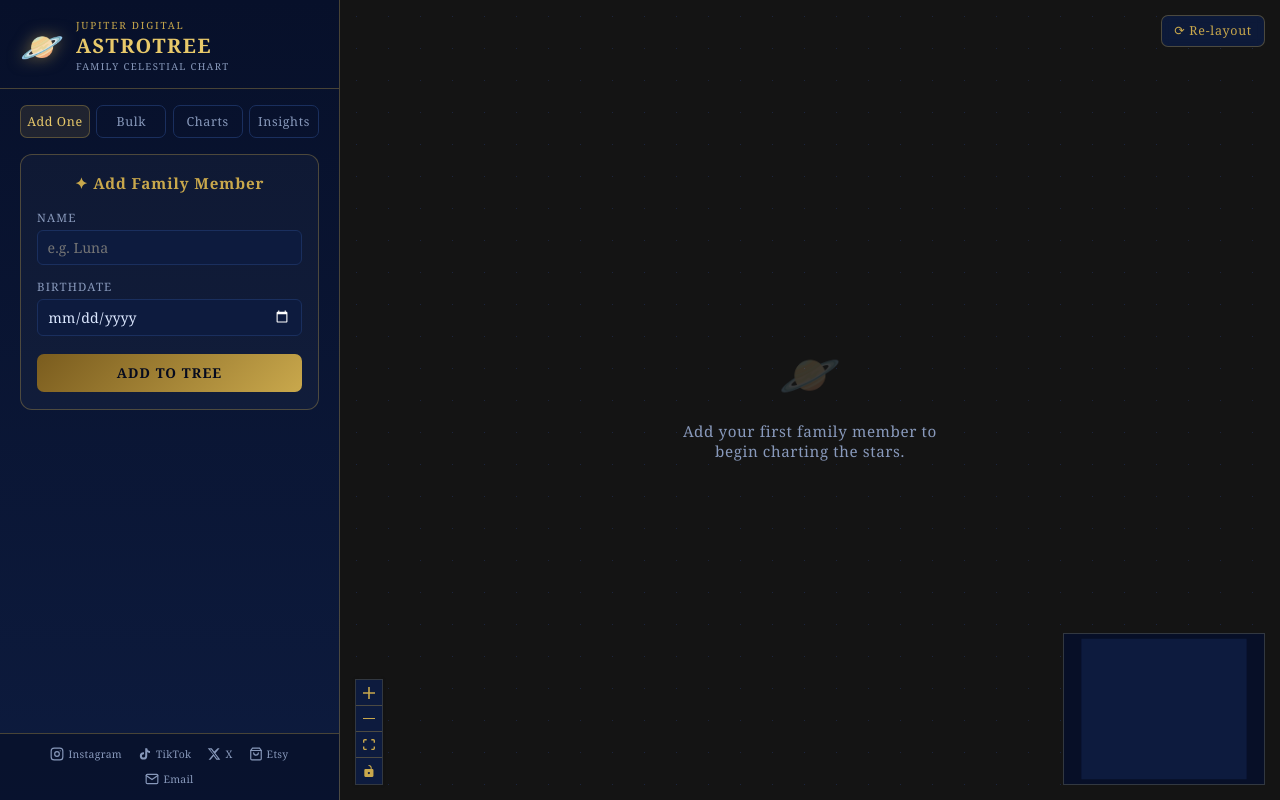
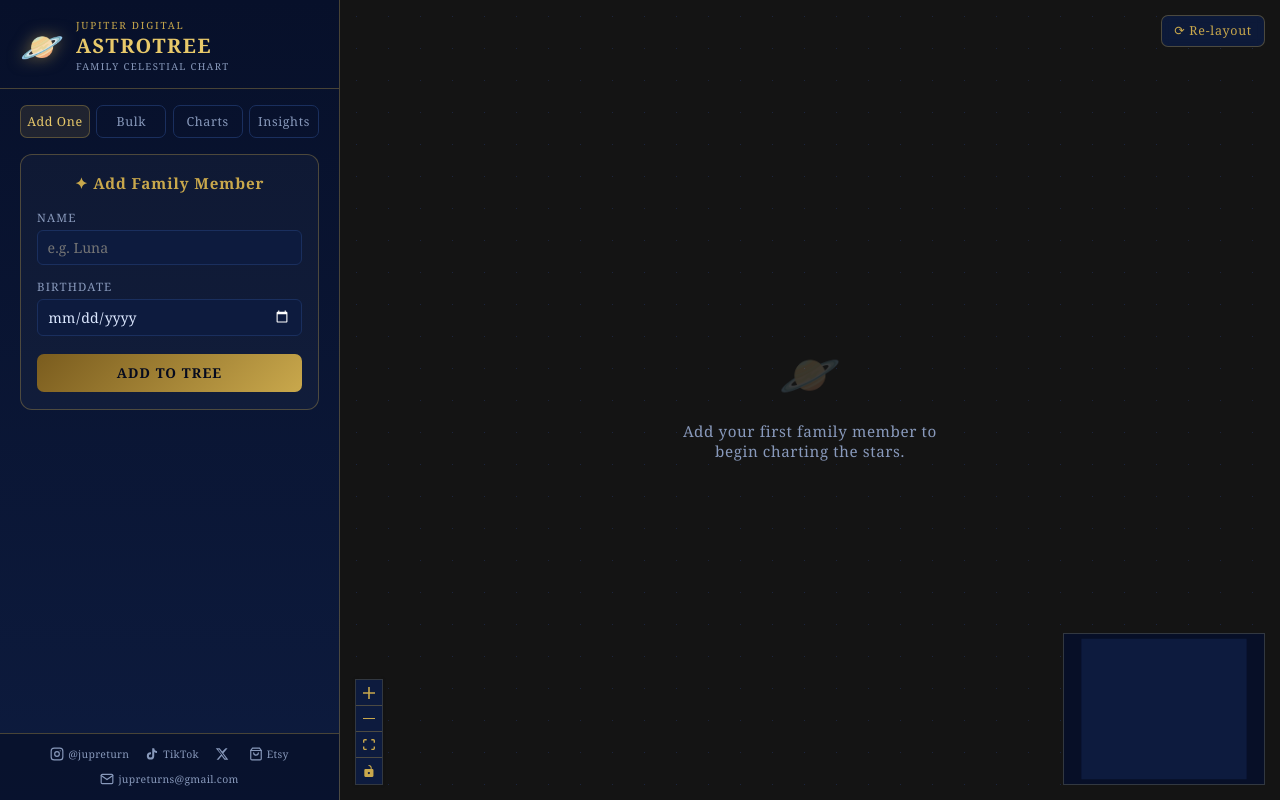
Before and after one commit to jupiterdigitalcs/AstroTree, a React (Vite) app: page / in a window 1280 px wide. Built offline with nearby package versions, Linux system fonts and the light colour scheme.

Commit message:
links and tweaks

```diff
--- a/src/App.jsx
+++ b/src/App.jsx
@@ -278,11 +278,11 @@ export default function App() {
         {/* ── Footer / social links ────────────────────────────────────── */}
         <footer className="sidebar-footer">
           <div className="social-links">
-            <a href="https://instagram.com/jupiterdigital" className="social-link" target="_blank" rel="noopener noreferrer" title="Instagram"><IgIcon /><span>Instagram</span></a>
+            <a href="https://instagram.com/jupreturns" className="social-link" target="_blank" rel="noopener noreferrer" title="Instagram"><IgIcon /><span>@jupreturn</span></a>
             <a href="https://www.tiktok.com/@jupiterdigital" className="social-link" target="_blank" rel="noopener noreferrer" title="TikTok"><TikTokIcon /><span>TikTok</span></a>
-            <a href="https://x.com/jupiterdigital" className="social-link" target="_blank" rel="noopener noreferrer" title="X (Twitter)"><XIcon /><span>X</span></a>
+            <a href="https://x.com/jupiter_dig" className="social-link" target="_blank" rel="noopener noreferrer" title="X (Twitter)"><XIcon /><span></span></a>
             <a href="https://etsy.com/shop/jupiterdigital" className="social-link" target="_blank" rel="noopener noreferrer" title="Etsy"><EtsyIcon /><span>Etsy</span></a>
-            <a href="mailto:hello@jupiterdigital.com" className="social-link" title="Email"><MailIcon /><span>Email</span></a>
+            <a href="mailto:hello@jupiterdigital.com" className="social-link" title="Email"><MailIcon /><span>jupreturns@gmail.com</span></a>
           </div>
         </footer>
       </aside>
--- a/src/components/InsightsPanel.jsx
+++ b/src/components/InsightsPanel.jsx
@@ -159,8 +159,7 @@ export default function InsightsPanel({ nodes, edges }) {
         <h3 className="insight-heading">Coming in future updates ✨</h3>
         <p className="insight-note">🌙 <strong>Moon Sign</strong> — add birth time for emotional depth</p>
         <p className="insight-note">⬆️ <strong>Rising Sign</strong> — add birth location for the full picture</p>
-        <p className="insight-note">🔮 <strong>Full Chart Overlays</strong> — planetary alignments across generations</p>
-        <p className="insight-note">📅 <strong>Birthday Reminders</strong> — connect to your Jupiter Digital calendar</p>
+        <p className="insight-note">🔮 <strong>Deeper Insights</strong> — themes across generations</p>
       </div>
     </div>
   )
```
